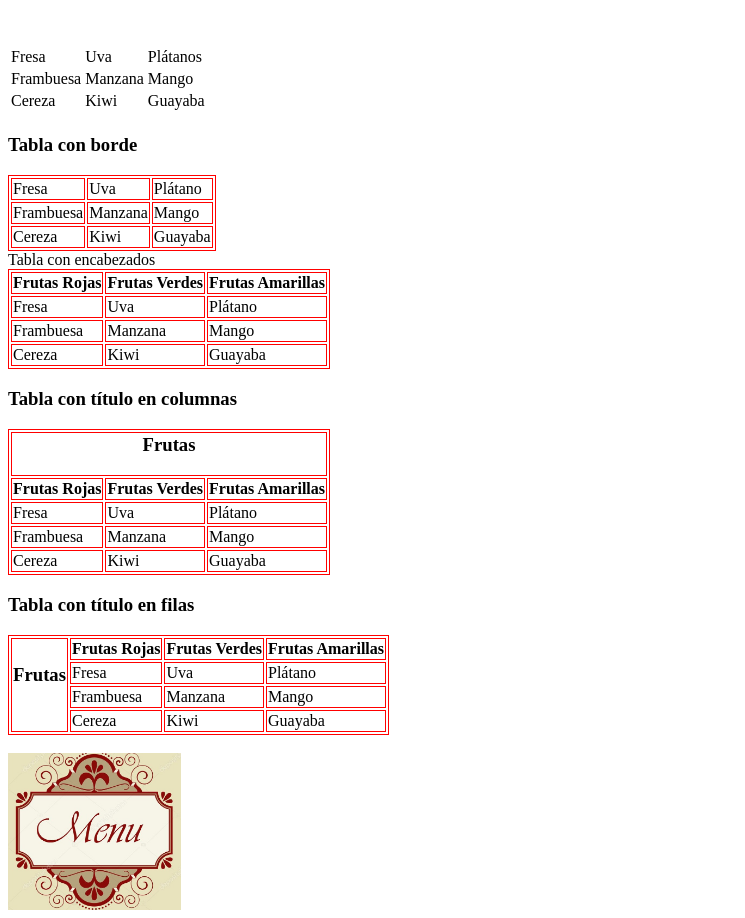
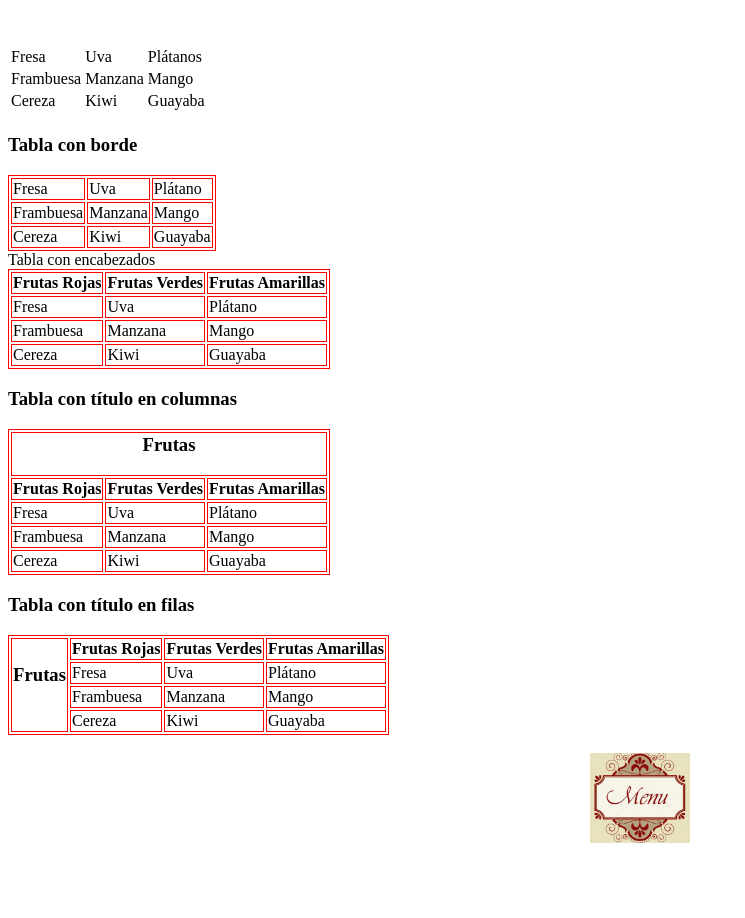
Before and after one commit to issa9002/tab, a plain HTML site: page index.html in a window 1280 px wide. Shown: the whole page, without its empty margins (0-745 px from the left). After the commit the page ends 851 px from the top, so only its background shows below. Drawn offline with Linux system fonts and the light colour scheme.

Commit message:
Update index.html

```diff
--- a/index.html
+++ b/index.html
@@ -149,7 +149,7 @@
    </tr>
 </table>
 <br>
-<a href="https://issa9002.github.io/menu_no/"><img src="menu.jpg" widht=20% height=20%></a>
+<a href="https://issa9002.github.io/indice.1/"><center><img src="menu.jpg" width=100 heigth=100></center></a>
 
 
 
```
